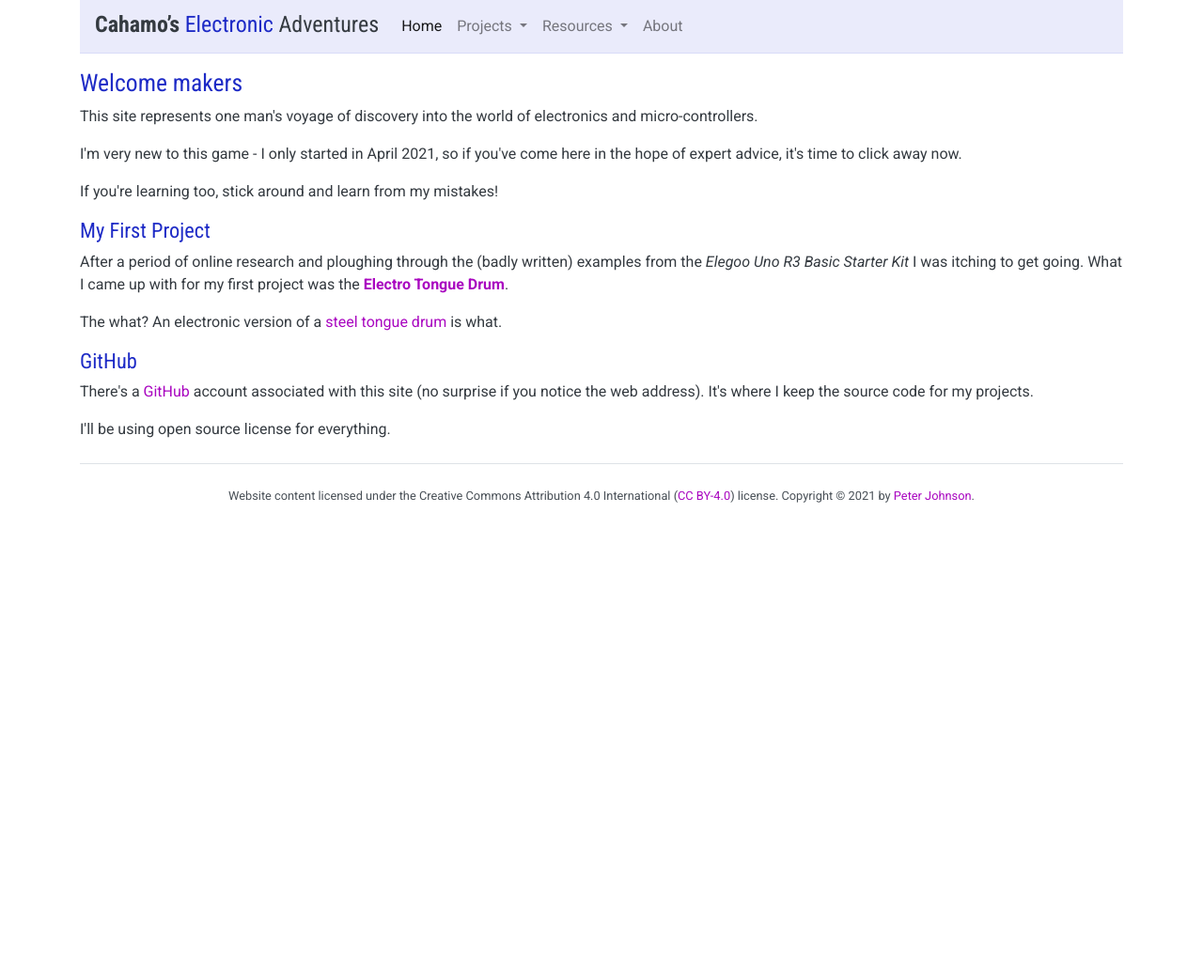
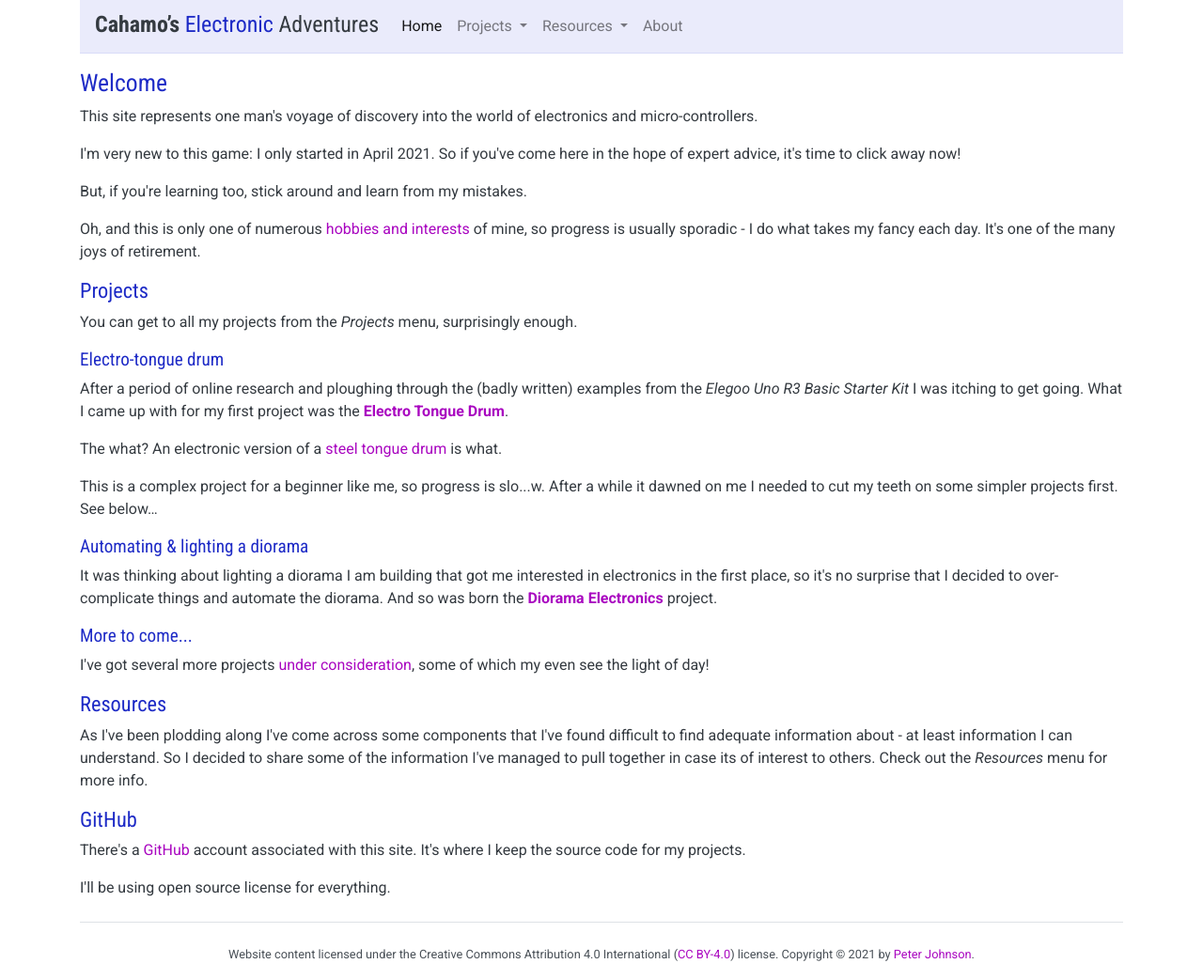
Before and after one commit to cahamo/cahamo.github.io, a Jekyll site: the page built from index.html, in a window 1280 px wide. Shown: the whole page at 94% size. Built offline with Jekyll 4.4.1, drawn with Linux system fonts in a browser that asks for light colours; comment, search, counter and statistics services are not loaded; before the commit the page ends 900 px from its top, so only the background shows below that.

Commit message:
Completely rewrite home page

```diff
--- a/index.html
+++ b/index.html
@@ -1,22 +1,42 @@
 ---
 layout: default
 ---
-<h1>Welcome makers</h1>
+<h1>Welcome</h1>
 
 <p>This site represents one man's voyage of discovery into the world of electronics and micro-controllers.</p>
 
-<p>I'm very new to this game - I only started in April 2021, so if you've come here in the hope of expert advice, it's time to click away now.</p>
+<p>I'm very new to this game: I only started in April 2021. So if you've come here in the hope of expert advice, it's time to click away now!</p>
 
-<p>If you're learning too, stick around and learn from my mistakes!</p>
+<p>But, if you're learning too, stick around and learn from my mistakes.</p>
 
-<h2>My First Project</h2>
+<p>Oh, and this is only one of numerous <a href="/about#hobbies">hobbies and interests</a> of mine, so progress is usually sporadic - I do what takes my fancy each day. It's one of the many joys of retirement.</p>
+
+<h2>Projects</h2>
+
+<p>You can get to all my projects from the <em>Projects</em> menu, surprisingly enough.</p>
+
+<h3>Electro-tongue drum</h3>
 
 <p>After a period of online research and ploughing through the (badly written) examples from the <em>Elegoo Uno R3 Basic Starter Kit</em> I was itching to get going. What I came up with for my first project was the <strong><a href="/projects/tongue-drum">Electro Tongue Drum</a></strong>.</p>
 
 <p>The what? An electronic version of a <a href="https://en.m.wikipedia.org/wiki/Steel_tongue_drum" title="aka tank drum or hank drum">steel tongue drum</a> is what.</p>
 
+<p>This is a complex project for a beginner like me, so progress is slo...w. After a while it dawned on me I needed to cut my teeth on some simpler projects first. See below&hellip;</p>
+
+<h3>Automating & lighting a diorama</h3>
+
+<p>It was thinking about lighting a diorama I am building that got me interested in electronics in the first place, so it's no surprise that I decided to over-complicate things and automate the diorama. And so was born the <strong><a href="/projects/diorama">Diorama Electronics</a></strong> project.</p>
+
+<h3>More to come...</h3>
+
+<p>I've got several more projects <a href="/pipeline.html">under consideration</a>, some of which my even see the light of day!</p>
+
+<h2>Resources</h2>
+
+<p>As I've been plodding along I've come across some components that I've found difficult to find adequate information about - at least information I can understand. So I decided to share some of the information I've managed to pull together in case its of interest to others. Check out the <em>Resources</em> menu for more info.</p>
+
 <h2>GitHub</h2>
 
-<p>There's a <a href="https://github.com/cahamo">GitHub</a> account associated with this site (no surprise if you notice the web address). It's where I keep the source code for my projects.</p>
+<p>There's a <a href="https://github.com/cahamo">GitHub</a> account associated with this site. It's where I keep the source code for my projects.</p>
 
 <p>I'll be using open source license for everything.</p>
```
